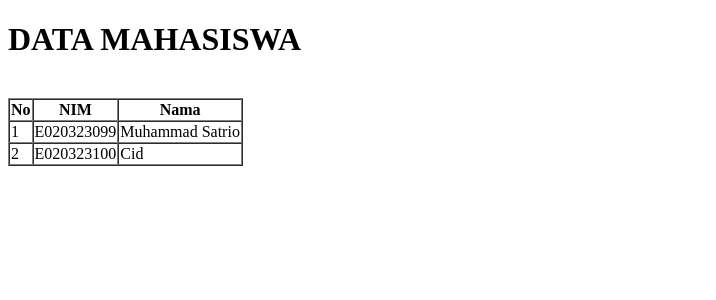
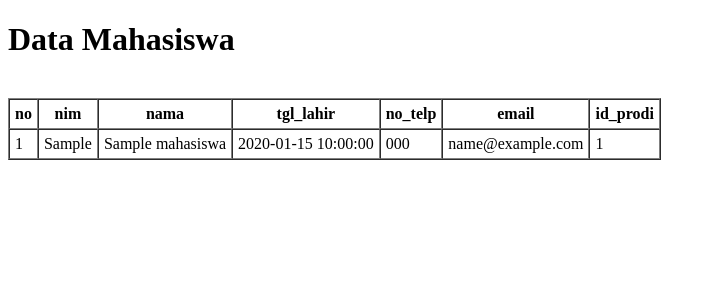
Before and after one commit to SatrioHx/2025web, a PHP site: page / in a window 1280 px wide. Shown: the top 300 px of the page, without its empty margins (0-716 px from the left). Run offline with PHP 8.4, Linux system fonts and the light colour scheme; tables that the repository leaves empty or names only in its code hold one stand-in row (values such as "Sample post").

Commit message:
READ DATA

```diff
--- a/index.php
+++ b/index.php
@@ -1,3 +1,12 @@
+<?php
+include "koneksi.php";
+
+$query = "SELECT * FROM mahasiswa";
+$data = ambildata($query);
+
+?>
+
+
 <!DOCTYPE html>
 <html lang="en">
 <head>
@@ -6,28 +15,34 @@
     <title>Document</title>
 </head>
 <body>
-    <h1>DATA MAHASISWA</h1>
+    <h1>Data Mahasiswa</h1>
     <br>
-    <table border="1" cellspacing="0" cellpading="5">
+    <table border="1" cellspacing="0" cellpadding="5">
         <thead>
+            <th>no</th>
+            <th>nim</th>
+            <th>nama</th>
+            <th>tgl_lahir</th>
+            <th>no_telp</th>
+            <th>email</th>
+            <th>id_prodi</th>
+        </thead>
+        <tbody>
+            <?php
+            $i=1;
+            foreach($data as $d) : ?>
             <tr>
-            <th>No</th>
-            <th>NIM</th>
-            <th>Nama</th>
+                <td><?php echo $i++; ?></td>
+                <td><?php echo $d["nim"] ?></td>
+                <td><?php echo $d["nama"] ?></td>
+                <td><?php echo $d["tgl_lahir"] ?></td>
+                <td><?php echo $d["no_telp"] ?></td>
+                <td><?php echo $d["email"] ?></td>
+                <td><?php echo $d["id_prodi"] ?></td>
             </tr>
-        </thead>
-    <tbody>
-        <tr>
-            <td>1</td>
-            <td>E020323099</td>
-            <td>Muhammad Satrio</td>
-</tr>
-<tr>
-    <td>2</td>
-    <td>E020323100</td>
-    <td>Cid</td>
-</tr>
-</tbody>
-</table>
+        <?php endforeach; ?>
+
+        </tbody>
+    </table>
 </body>
 </html>
```
Also changed, not shown: prodi.php (+33 -1 lines).
